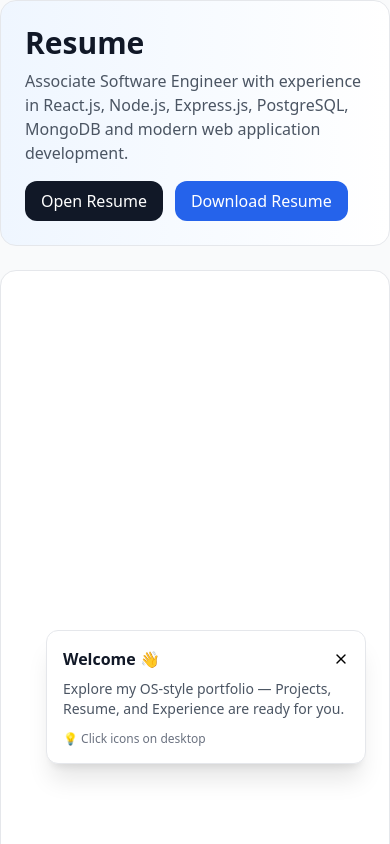
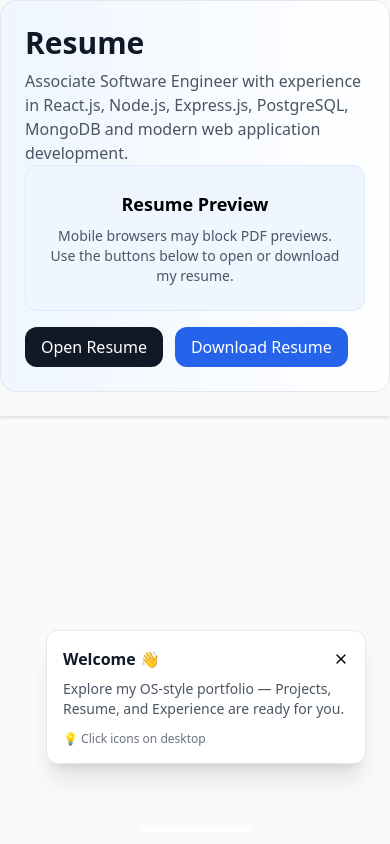
Before and after one commit to Sudharsan-3/OS-Portfolio, a React (Vite) app: page / in a window 390 px wide. Both pictures are taken after a click on the button "Resume". Built offline with nearby package versions, Linux system fonts and the light colour scheme.

Commit message:
fix: mobile resume support

```diff
--- a/src/apps/Resume/ResumeApp.jsx
+++ b/src/apps/Resume/ResumeApp.jsx
@@ -1,6 +1,9 @@
 import React from "react";
+import useDeviceType from "../../hooks/useDeviceType";
 
 const ResumeApp = () => {
+  const deviceType = useDeviceType();
+  const isMobile = deviceType === "mobile";
   return (
     <div className="space-y-6">
 
@@ -16,6 +19,20 @@ const ResumeApp = () => {
           React.js, Node.js, Express.js, PostgreSQL,
           MongoDB and modern web application development.
         </p>
+
+        {/* Mobile Message */}
+        {isMobile && (
+          <div className="bg-blue-50 border border-blue-100 rounded-xl p-6 text-center">
+            <h3 className="font-semibold text-lg">
+              Resume Preview
+            </h3>
+
+            <p className="text-sm text-gray-600 mt-2">
+              Mobile browsers may block PDF previews.
+              Use the buttons below to open or download my resume.
+            </p>
+          </div>
+        )}
 
         <div className="flex flex-wrap gap-3 mt-4">
 
@@ -55,6 +72,8 @@ const ResumeApp = () => {
       </div>
 
       {/* PDF VIEWER */}
+      {/* Desktop Only */}
+
       <div
         className="
           bg-white
@@ -64,11 +83,15 @@ const ResumeApp = () => {
           shadow-sm
         "
       >
-        <iframe
-          src="/resume.pdf"
-          title="Resume"
-          className="w-full h-[70vh]"
-        />
+          {!isMobile && (
+        <div className="w-full h-[70vh] border rounded-lg overflow-hidden shadow">
+          <iframe
+            src="/resume.pdf"
+            title="Resume"
+            className="w-full h-full"
+          />
+        </div>
+      )}
       </div>
 
     </div>
```
